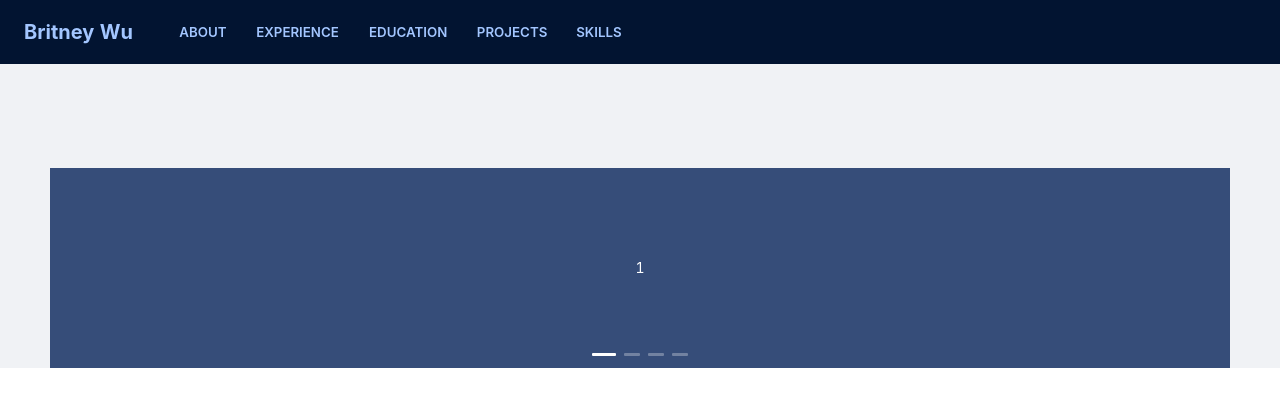
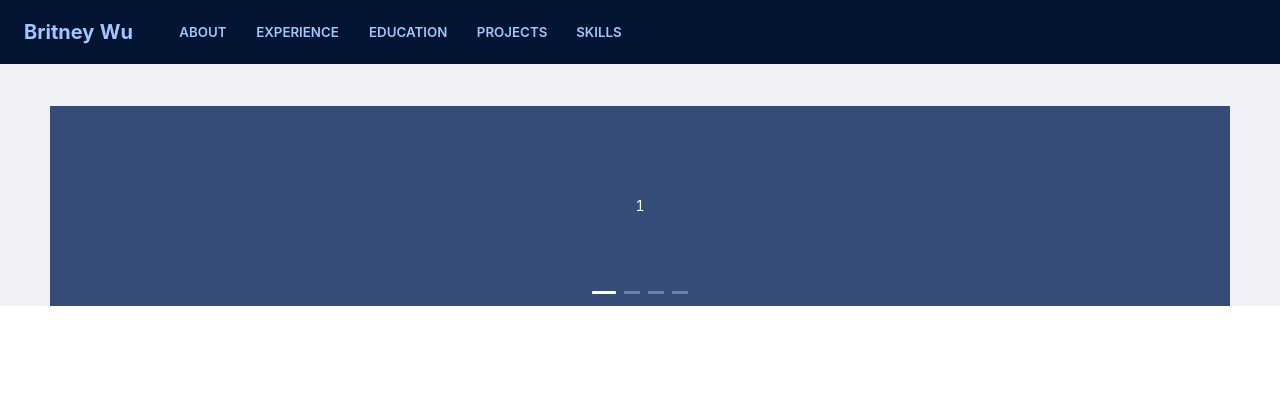
Before and after one commit to bw0123/portfolio-v2, a React (Create React App) app: page / in a window 1280 px wide. Both pictures are taken after a click on the link "PROJECTS". Shown: the top 406 px of the page. Built offline with nearby package versions, Linux system fonts and the light colour scheme.

Commit message:
Added Router, Switch to App.jsx

```diff
--- a/package.json
+++ b/package.json
@@ -11,6 +11,7 @@
     "react": "^17.0.2",
     "react-dom": "^17.0.2",
     "react-infinite-scroll-component": "^6.1.0",
+    "react-router-dom": "^6.3.0",
     "react-scripts": "5.0.0",
     "web-vitals": "^2.1.4"
   },
--- a/src/App.js
+++ b/src/App.js
@@ -1,12 +1,17 @@
 import React from 'react'
+import { BrowserRouter as Router, Route, Switch } from 'react-router-dom'
 import SwitchSection from './components/SwitchSection'
 import './styles/index.css'
 
 function App() {
   return (
-    <div>
-      <SwitchSection />
-    </div>
+    <Router>
+      <Switch>
+        <Route path='/'>
+          <SwitchSection />
+        </Route>
+      </Switch>
+    </Router>
   );
 }
 
--- a/src/components/Projects.jsx
+++ b/src/components/Projects.jsx
@@ -7,7 +7,7 @@
 function Projects() {
     const contentStyles = {
         padding: '0 50px',
-        marginTop: 64,
+        marginTop: 2,
     }
 
     function onChange(a, b, c) {
--- a/src/components/Skills.jsx
+++ b/src/components/Skills.jsx
@@ -4,7 +4,6 @@
     return(
         <div className='p-10 text-lg font-bold'>
             <p>Skills/Technologies</p>
-
         </div>
     )
 }
--- a/src/components/SwitchSection.jsx
+++ b/src/components/SwitchSection.jsx
@@ -1,5 +1,4 @@
 import React, { useState } from 'react'
-import InfiniteScroll from 'react-infinite-scroll-component';
 import About from './About'
 import WorkExperience from './WorkExperience'
 import Education from './Education'
```
Also changed, not shown: 1 other file (tests, documents, lock files or other folders).
